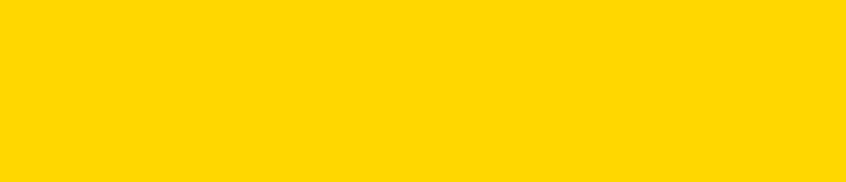
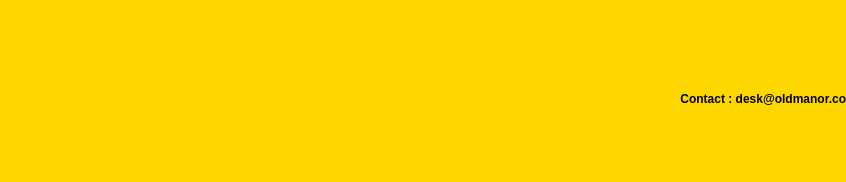
Before and after one commit to omlp-cloud/html, a plain HTML site: page index.html in a window 1280 px wide. Shown: the top 182 px of the page, without its empty margins (434-1280 px from the left). Drawn offline with Linux system fonts and the light colour scheme; a web font is replaced by a local one.

Commit message:
Update stylesstyle.css

```diff
--- a/stylesstyle.css
+++ b/stylesstyle.css
@@ -30,9 +30,9 @@ a:link{
 .mail{
         font-family: 'Encode Sans SC', sans-serif;
     font-weight: 600;
-    font-size: 14px;
+    font-size: 12px;
     position: relative;
-    bottom: 10%;
+    top: 10%;
     float: right;
     color: black;
 }
```
